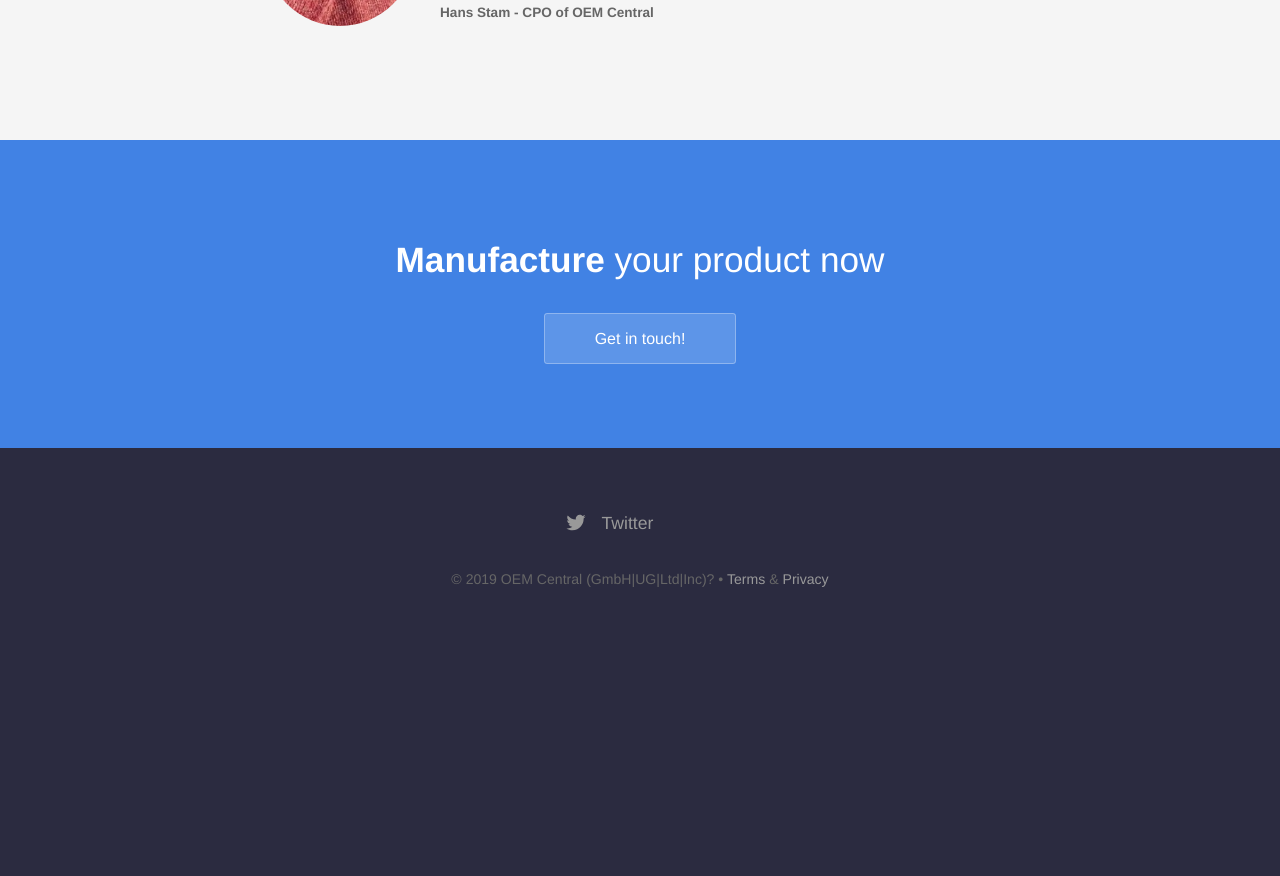
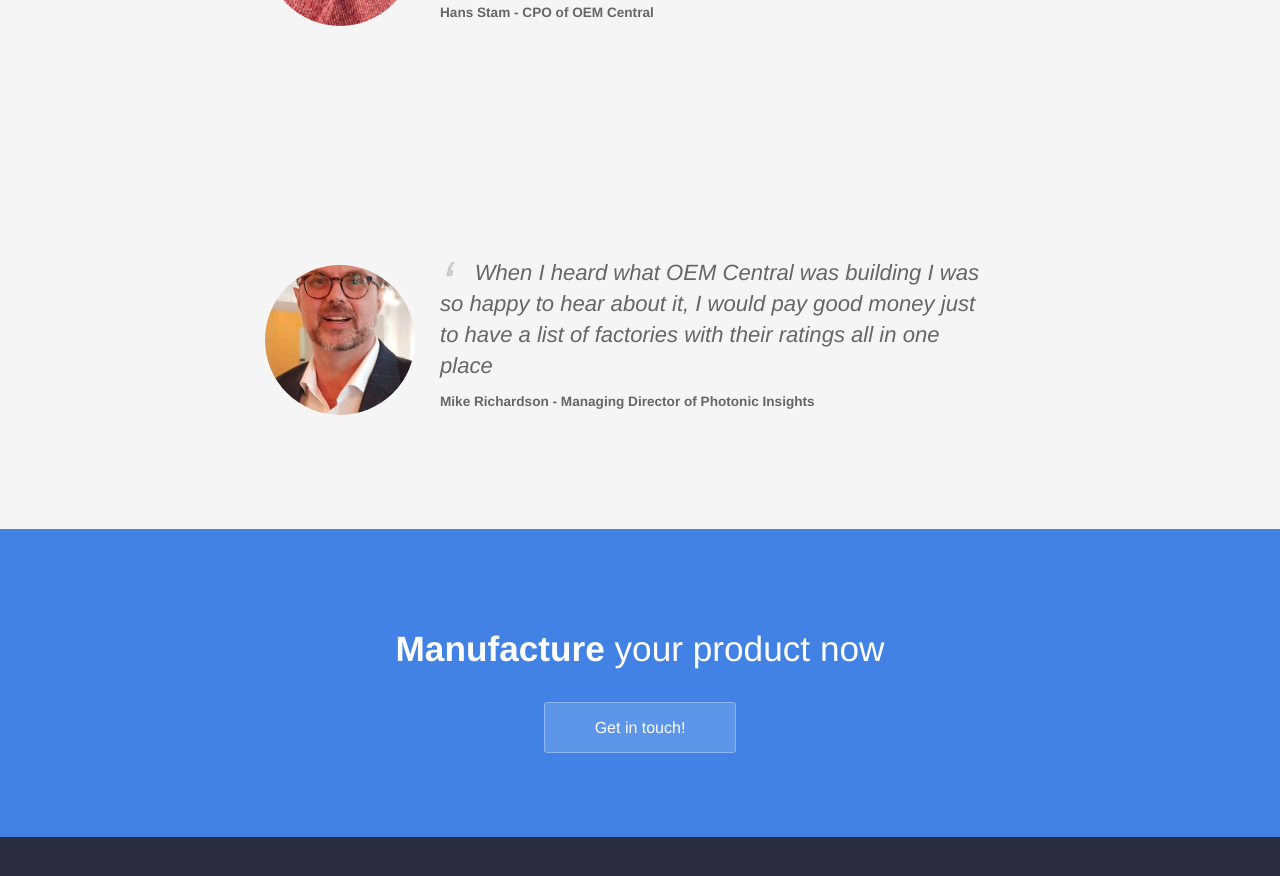
Before and after one commit to oem-central/oem-central.github.io, a Jekyll site: the page built from index.html, in a window 1280 px wide and 900 px high, scrolled down 2927 px. Shown: the top 876 px of the window. Built offline with Jekyll 4.4.1, drawn with Linux system fonts in a browser that asks for light colours; before the commit the page ends 3567 px from its top, so only the background shows below that.

Commit message:
added mike testimony

```diff
--- a/index.html
+++ b/index.html
@@ -46,6 +46,12 @@ testimonials:
         image: /images/hans.jpg
         role: CPO of OEM Central
       text: Rocket Internet spent half a year and 6 Million Euro on consultants trying to prototype a device. OEM Central co founder Hans Stam delivered a prototype in 1 week and 20k Euro.
+    -
+      person:
+        name: Mike Richardson
+        image: /images/mike.jpg
+        role: Managing Director of Photonic Insights
+      text: When I heard what OEM Central was building I was so happy to hear about it, I would pay good money just to have a list of factories with their ratings all in one place
 
 
 bottom:
```
